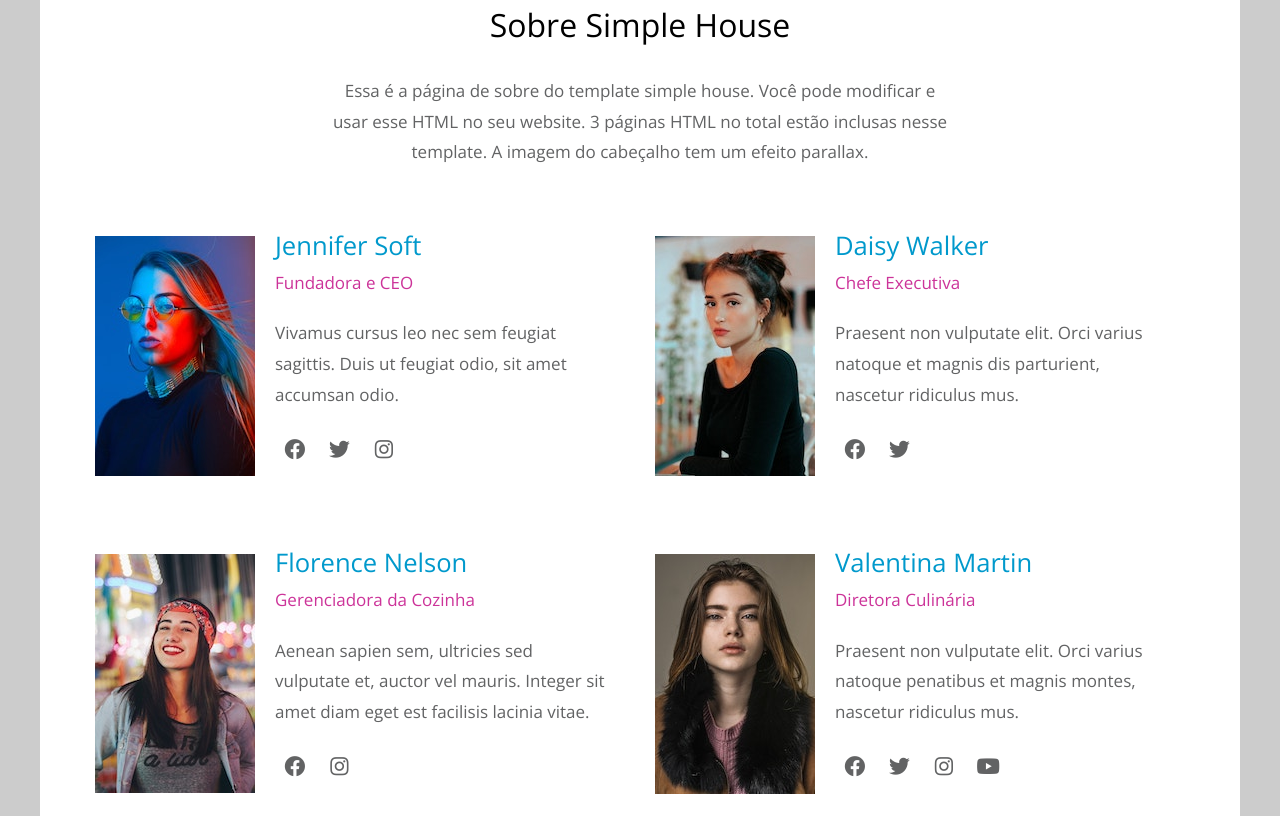
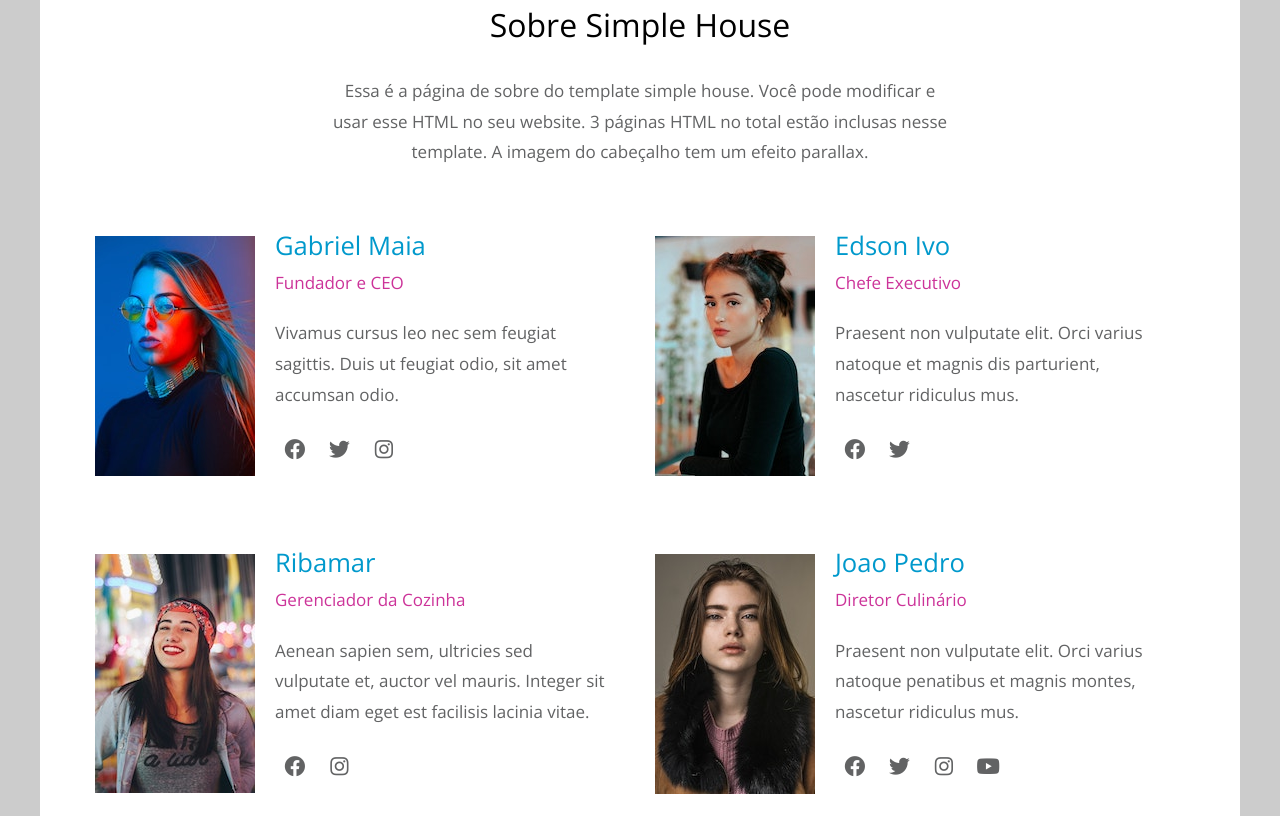
Before and after one commit to gabrielmaia3/gabrielmaia3.github.io, a plain HTML site: page about.html in a window 1280 px wide. Shown: the part 517-1333 px from the top of the page. Drawn offline with nearby package versions, Linux system fonts and the light colour scheme.

Commit message:
fix(about): Alterados nomes para nomes dos membros responsáveis

```diff
--- a/about.html
+++ b/about.html
@@ -85,8 +85,8 @@ https://templatemo.com/tm-539-simple-house
                   class="img-fluid tm-person-img"
                 />
                 <figcaption class="tm-person-description">
-                  <h4 class="tm-person-name">Jennifer Soft</h4>
-                  <p class="tm-person-title">Fundadora e CEO</p>
+                  <h4 class="tm-person-name">Gabriel Maia</h4>
+                  <p class="tm-person-title">Fundador e CEO</p>
                   <p class="tm-person-about">
                     Vivamus cursus leo nec sem feugiat sagittis. Duis ut feugiat
                     odio, sit amet accumsan odio.
@@ -113,8 +113,8 @@ https://templatemo.com/tm-539-simple-house
                   class="img-fluid tm-person-img"
                 />
                 <figcaption class="tm-person-description">
-                  <h4 class="tm-person-name">Daisy Walker</h4>
-                  <p class="tm-person-title">Chefe Executiva</p>
+                  <h4 class="tm-person-name">Edson Ivo</h4>
+                  <p class="tm-person-title">Chefe Executivo</p>
                   <p class="tm-person-about">
                     Praesent non vulputate elit. Orci varius natoque et magnis
                     dis parturient, nascetur ridiculus mus.
@@ -138,8 +138,8 @@ https://templatemo.com/tm-539-simple-house
                   class="img-fluid tm-person-img"
                 />
                 <figcaption class="tm-person-description">
-                  <h4 class="tm-person-name">Florence Nelson</h4>
-                  <p class="tm-person-title">Gerenciadora da Cozinha</p>
+                  <h4 class="tm-person-name">Ribamar</h4>
+                  <p class="tm-person-title">Gerenciador da Cozinha</p>
                   <p class="tm-person-about">
                     Aenean sapien sem, ultricies sed vulputate et, auctor vel
                     mauris. Integer sit amet diam eget est facilisis lacinia
@@ -164,8 +164,8 @@ https://templatemo.com/tm-539-simple-house
                   class="img-fluid tm-person-img"
                 />
                 <figcaption class="tm-person-description">
-                  <h4 class="tm-person-name">Valentina Martin</h4>
-                  <p class="tm-person-title">Diretora Culinária</p>
+                  <h4 class="tm-person-name">Joao Pedro</h4>
+                  <p class="tm-person-title">Diretor Culinário</p>
                   <p class="tm-person-about">
                     Praesent non vulputate elit. Orci varius natoque penatibus
                     et magnis montes, nascetur ridiculus mus.
```
